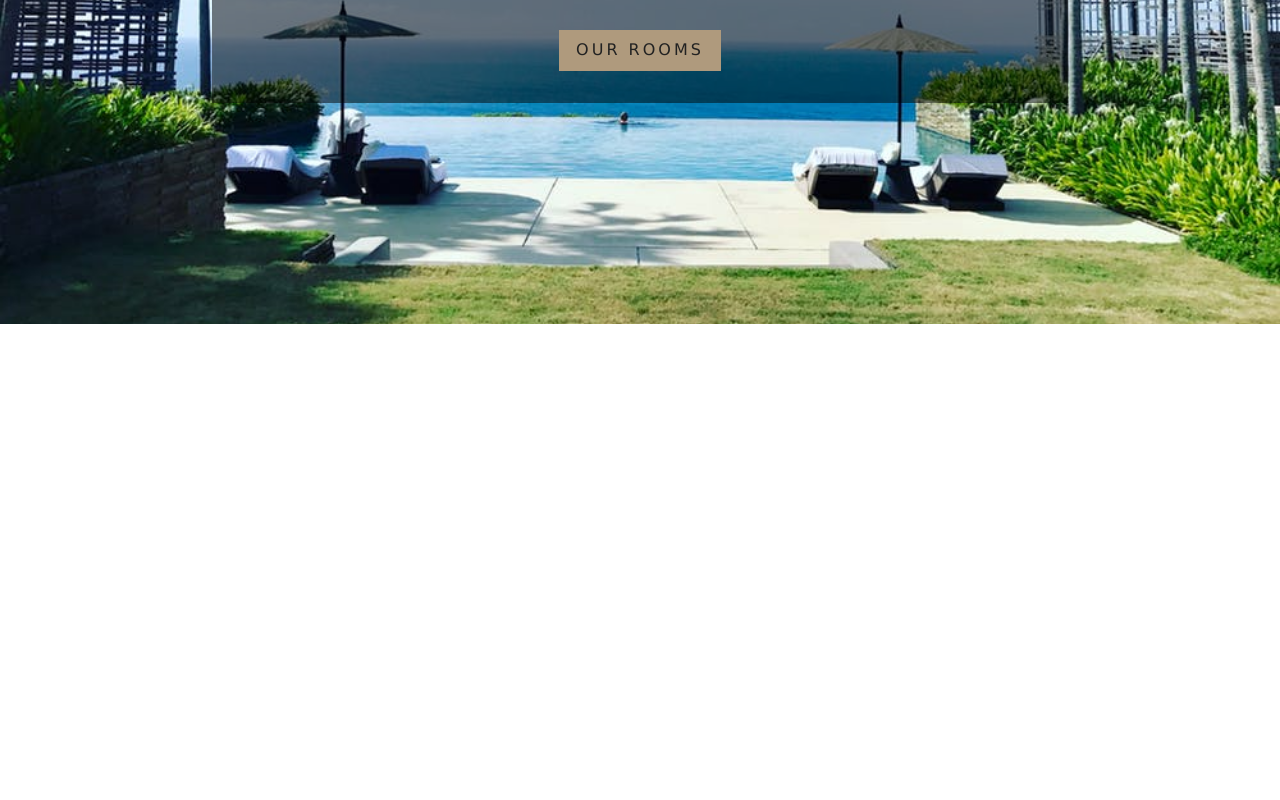
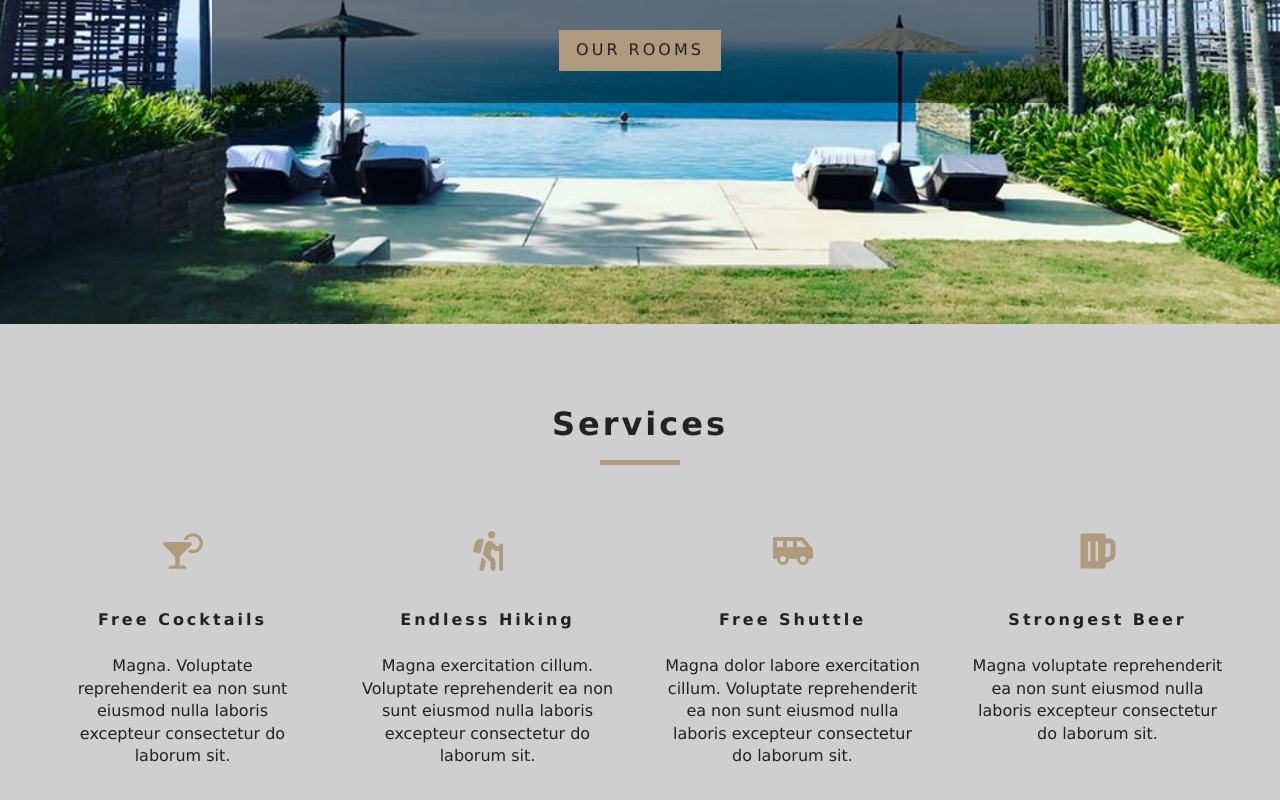
Before and after one commit to randeeps1ngh/react-beach-resort, a React (Create React App) app: page / in a window 1280 px wide. Shown: the part 476-1276 px from the top of the page. Before the commit the page ends 800 px from the top, so only its background shows below. Built offline with nearby package versions, Linux system fonts and the light colour scheme.

Commit message:
Services

```diff
--- /dev/null
+++ b/src/components/Services.js
@@ -0,0 +1,47 @@
+import React, { Component } from 'react'
+import Title from './Title'
+import { FaCocktail, FaHiking, FaShuttleVan, FaBeer } from 'react-icons/fa'
+
+export default class Services extends Component {
+    state = {
+        services: [
+            {
+                icon: <FaCocktail />,
+                title: 'Free Cocktails',
+                info: 'Magna. Voluptate reprehenderit ea non sunt eiusmod nulla laboris excepteur consectetur do laborum sit.'
+            },
+            {
+                icon: <FaHiking />,
+                title: 'Endless Hiking',
+                info: 'Magna exercitation cillum. Voluptate reprehenderit ea non sunt eiusmod nulla laboris excepteur consectetur do laborum sit.'
+            },
+            {
+                icon: <FaShuttleVan />,
+                title: 'Free Shuttle',
+                info: 'Magna dolor labore exercitation cillum. Voluptate reprehenderit ea non sunt eiusmod nulla laboris excepteur consectetur do laborum sit.'
+            },
+            {
+                icon: <FaBeer />,
+                title: 'Strongest Beer',
+                info: 'Magna voluptate reprehenderit ea non sunt eiusmod nulla laboris excepteur consectetur do laborum sit.'
+            },
+        ]
+    }
+    render() {
+        return (
+            <section className='services'>
+                <Title title='Services' />
+
+                <div className='services-center'>
+                    {this.state.services.map((item, index) => {
+                        return <article key={index} className='service'>
+                            <span>{item.icon}</span>
+                            <h6>{item.title}</h6>
+                            <p>{item.info}</p>
+                        </article>
+                    })}
+                </div>
+            </section>
+        )
+    }
+}
--- /dev/null
+++ b/src/components/Title.js
@@ -0,0 +1,11 @@
+import React from 'react'
+
+export default function Title({title}) {
+    return (
+        <div className="section-title">
+            <h4>{ title }</h4>
+            <div />
+
+        </div>
+    )
+}
--- a/src/pages/Home.js
+++ b/src/pages/Home.js
@@ -2,14 +2,19 @@
 import Hero from '../components/Hero';
 import Banner from '../components/Banner';
 import { Link } from 'react-router-dom'
+import Services from '../components/Services'
 
 const Home = () => {
     return (
-        <Hero>
-            <Banner title='Luxurious Rooms' subtitle='deluxe rooms starting at $299'>
-                <Link to='/rooms' className='btn-primary'> Our rooms</Link>
-            </Banner>
-        </Hero>
+        <React.Fragment>
+            <Hero>
+                <Banner title='Luxurious Rooms' subtitle='deluxe rooms starting at $299'>
+                    <Link to='/rooms' className='btn-primary'> Our rooms</Link>
+                </Banner>
+            </Hero>
+
+            <Services />
+        </React.Fragment>
     )
 }
 
```
